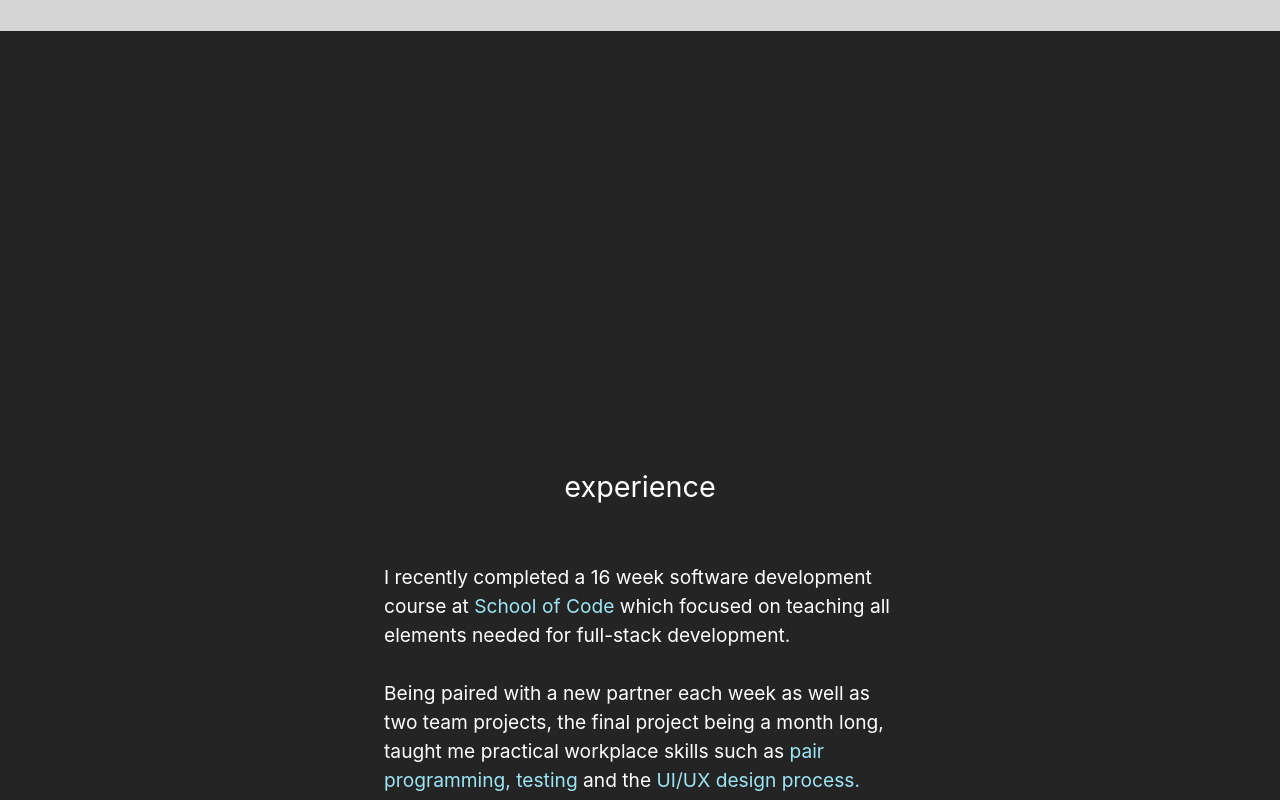
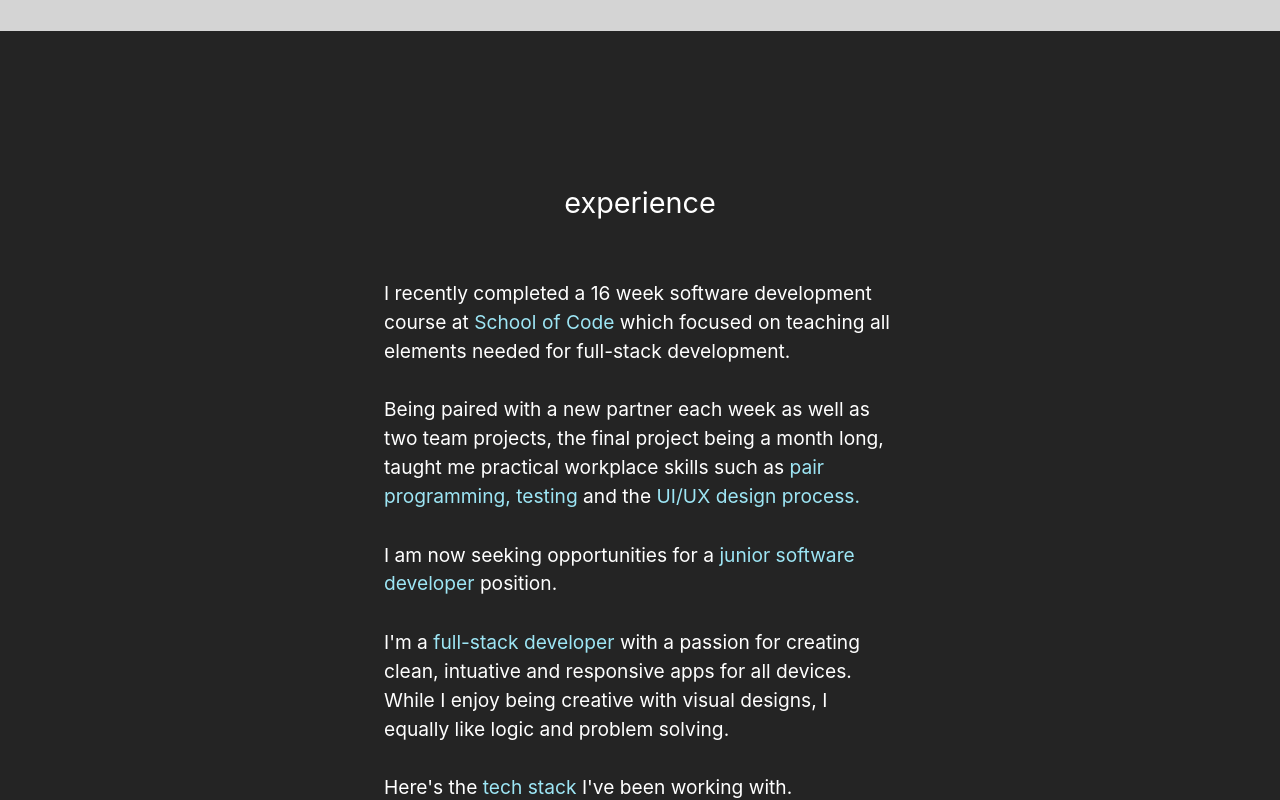
Before and after one commit to ConorG1247/ConorPortfolio, a React (Create React App) app: page / in a window 1280 px wide. Shown: the part 2020-2820 px from the top of the page. Built offline with nearby package versions, Linux system fonts and the light colour scheme.

Commit message:
Fixed experience padding

```diff
--- a/src/App.css
+++ b/src/App.css
@@ -520,7 +520,7 @@ body::-webkit-scrollbar-thumb {
   flex-direction: column;
   align-items: center;
   width: 100%;
-  margin-top: 30%;
+  margin-top: 100px;
   color: white;
 }
 
```
